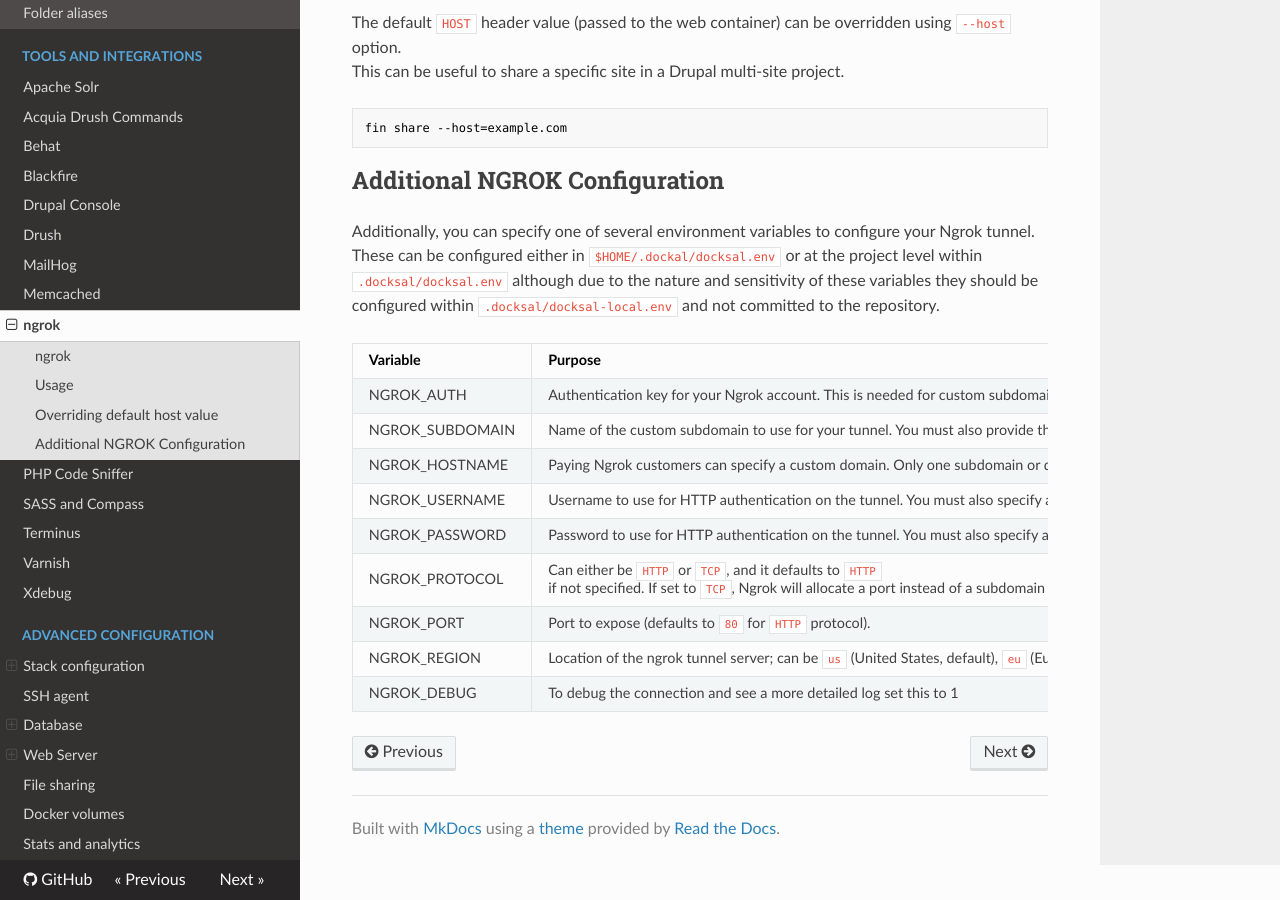
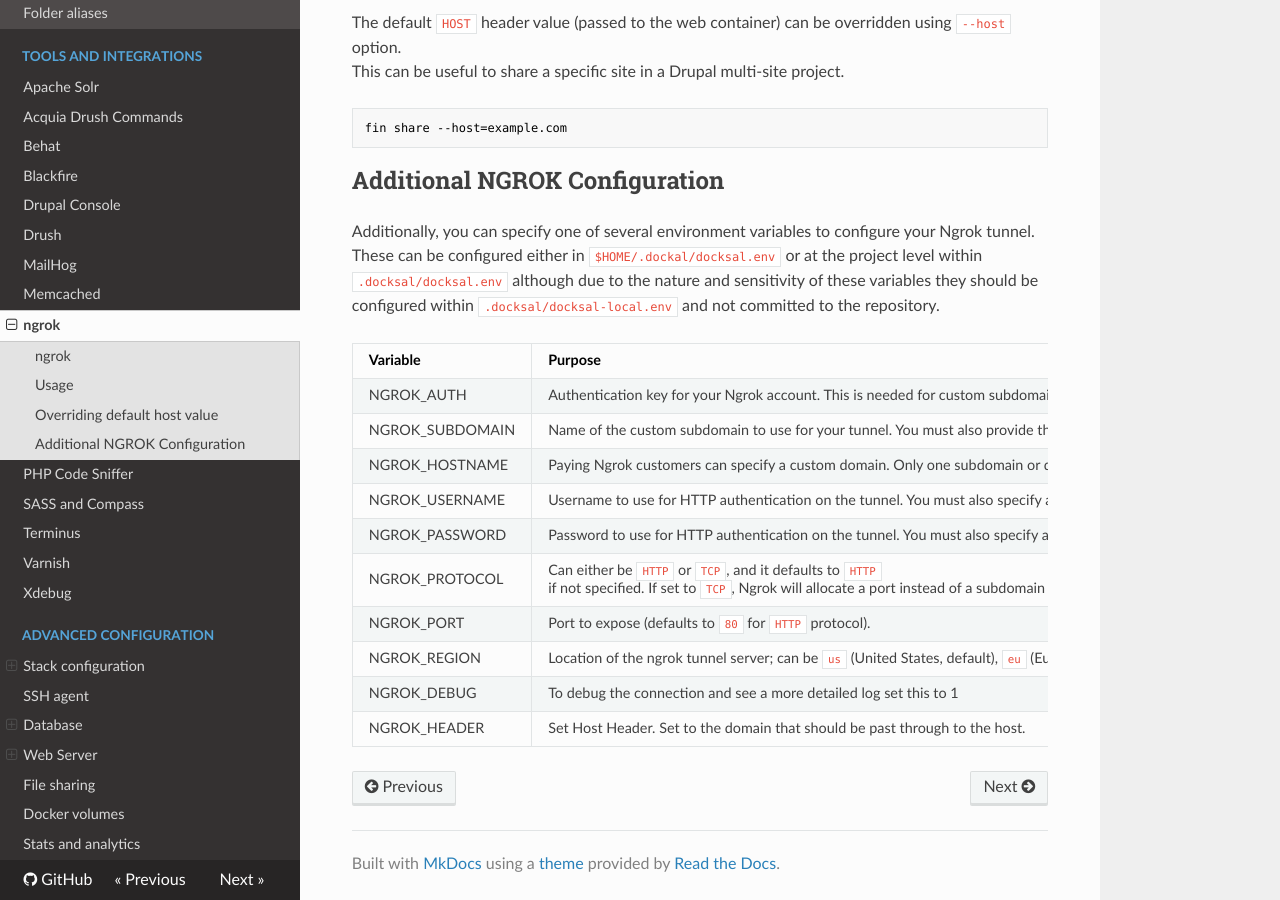
Before and after one commit to docksal/docksal, an MkDocs documentation site: the page built from docs/tools/ngrok.md, in a window 1280 px wide and 900 px high, scrolled down 1327 px. Built offline with MkDocs 1.6.1, drawn with Linux system fonts in a browser that asks for light colours; nearby versions of some CDN libraries; old or Windows-style settings are respelled for this version of MkDocs.

Commit message:
Added missing ngrok variable

```diff
--- a/docs/tools/ngrok.md
+++ b/docs/tools/ngrok.md
@@ -66,3 +66,4 @@ NGROK_PROTOCOL | Can either be `HTTP` or `TCP`, and it defaults to `HTTP` if not
 NGROK_PORT | Port to expose (defaults to `80` for `HTTP` protocol).
 NGROK_REGION | Location of the ngrok tunnel server; can be `us` (United States, default), `eu` (Europe), `ap` (Asia/Pacific) or `au` (Australia)
 NGROK_DEBUG | To debug the connection and see a more detailed log set this to 1
+NGROK_HEADER | Set Host Header. Set to the domain that should be past through to the host.
```
